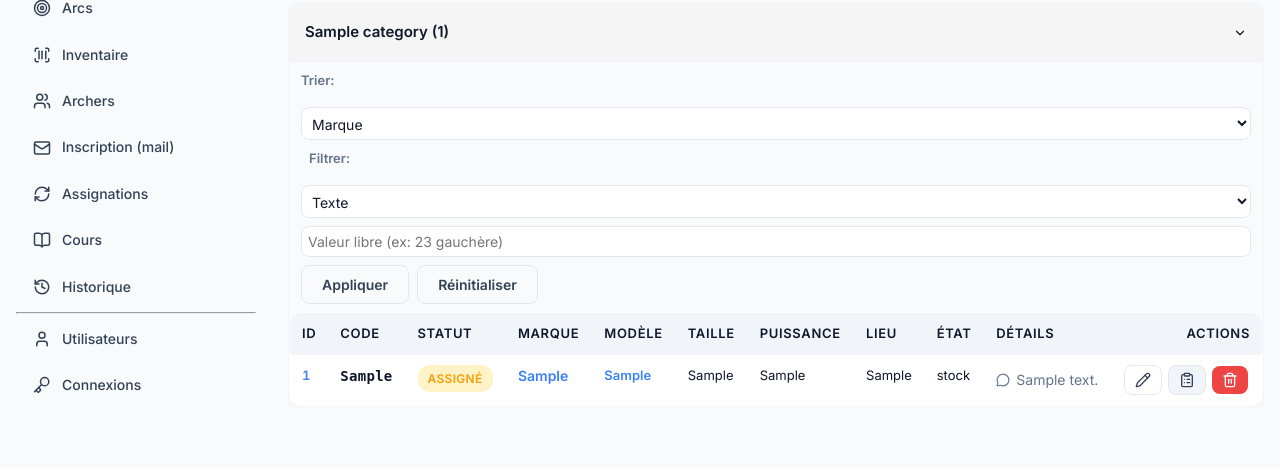
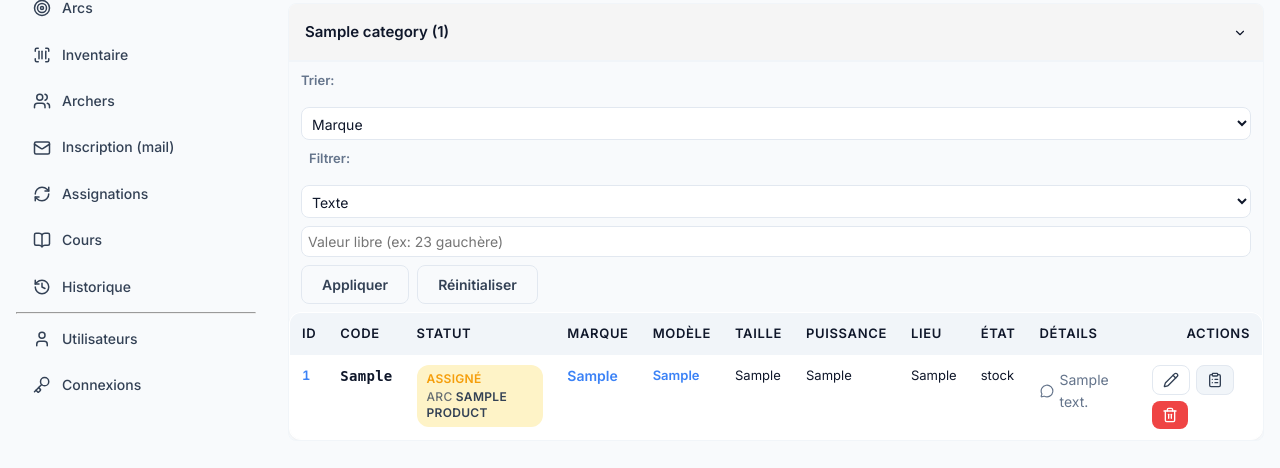
Before and after one commit to CELIANVF/AIM, a Flask app: page /products in a window 1280 px wide. Shown: the part 292-760 px from the top of the page. Run offline with Flask 3, Linux system fonts and the light colour scheme; a user stored in the database is signed in; tables that the repository leaves empty hold one stand-in row (values such as "Sample post").

Commit message:
feat: Enhance product assignment display and styling
- Updated the product assignment badge to include a more structured layout with references for archers and composites.
- Increased the gap and max-width for better visual spacing in the CSS.
- Improved the HTML template to conditionally display assignment details based on user permissions, enhancing user experience.

```diff
--- a/static/style.css
+++ b/static/style.css
@@ -393,8 +393,8 @@ span.product-assign-badge--static{
   display:inline-flex;
   flex-direction:column;
   align-items:flex-start;
-  gap:2px;
-  max-width:min(260px,100%);
+  gap:3px;
+  max-width:min(280px,100%);
   white-space:normal;
   text-align:left;
   line-height:1.3;
@@ -407,6 +407,30 @@ span.product-assign-badge--static{
   color:var(--text-secondary);
   max-width:100%;
   overflow-wrap:anywhere;
+}
+.product-assign-refs{
+  display:flex;
+  flex-direction:column;
+  align-items:flex-start;
+  gap:2px;
+  max-width:100%;
+}
+.product-assign-ref{
+  display:block;
+  font-size:12px;
+  font-weight:600;
+  color:var(--text-secondary);
+  max-width:100%;
+  overflow-wrap:anywhere;
+  text-decoration:none;
+}
+a.product-assign-ref:hover{
+  color:var(--primary-hover);
+  text-decoration:underline;
+}
+.product-assign-ref-label{
+  font-weight:500;
+  opacity:0.75;
 }
 a.product-assign-badge:hover .product-assign-name{
   color:var(--primary-hover);
--- a/templates/products.html
+++ b/templates/products.html
@@ -201,29 +201,51 @@
                 <td>
                     {% if direct_loan %}
                         {% set _who = direct_loan.archer.name if direct_loan.archer else ('#' ~ direct_loan.archer_id) %}
+                        <span class="badge badge-warning product-assign-badge product-assign-badge--static">
+                            Assigné
+                            <span class="product-assign-refs">
                                 {% if current_user.can_edit() %}
-                        <a class="badge badge-warning product-assign-badge" href="{{ url_for('edit_archer', archer_id=direct_loan.archer_id) }}" title="Fiche archer">Assigné<span class="product-assign-name">{{ _who }}</span></a>
+                                <a class="product-assign-ref" href="{{ url_for('edit_archer', archer_id=direct_loan.archer_id) }}" title="Fiche archer"><span class="product-assign-ref-label">Archer</span> {{ _who }}</a>
                                 {% else %}
-                        <span class="badge badge-warning product-assign-badge product-assign-badge--static">Assigné<span class="product-assign-name">{{ _who }}</span></span>
+                                <span class="product-assign-ref"><span class="product-assign-ref-label">Archer</span> {{ _who }}</span>
                                 {% endif %}
+                            </span>
+                        </span>
                     {% elif assigned_comps %}
                         {% set _ac = assigned_comps[0] %}
                         {% set _loan = (_ac.assignments|rejectattr('date_returned')|list)|first %}
                         {% set _who = (_loan.archer.name if _loan and _loan.archer else ('#' ~ _loan.archer_id if _loan else None)) %}
-                        {% if current_user.can_edit() and _loan %}
-                        <a class="badge badge-warning product-assign-badge" href="{{ url_for('edit_archer', archer_id=_loan.archer_id) }}" title="Fiche archer">Assigné{% if _who %}<span class="product-assign-name">{{ _who }}</span>{% endif %}</a>
-                        {% elif current_user.can_edit() %}
-                        <a class="badge badge-warning product-assign-badge" href="{{ url_for('edit_composite', comp_id=_ac.id) }}" title="Ouvrir l’arc">Assigné{% if _who %}<span class="product-assign-name">{{ _who }}</span>{% endif %}</a>
+                        {% set _arc_name = _ac.name or ('#' ~ _ac.id) %}
+                        <span class="badge badge-warning product-assign-badge product-assign-badge--static">
+                            Assigné
+                            <span class="product-assign-refs">
+                                {% if _loan %}
+                                    {% if current_user.can_edit() %}
+                                    <a class="product-assign-ref" href="{{ url_for('edit_archer', archer_id=_loan.archer_id) }}" title="Fiche archer"><span class="product-assign-ref-label">Archer</span> {{ _who }}</a>
                                     {% else %}
-                        <span class="badge badge-warning product-assign-badge product-assign-badge--static">Assigné{% if _who %}<span class="product-assign-name">{{ _who }}</span>{% endif %}</span>
+                                    <span class="product-assign-ref"><span class="product-assign-ref-label">Archer</span> {{ _who }}</span>
                                     {% endif %}
+                                {% endif %}
+                                {% if current_user.can_edit() %}
+                                <a class="product-assign-ref" href="{{ url_for('edit_composite', comp_id=_ac.id) }}" title="Ouvrir l’arc"><span class="product-assign-ref-label">Arc</span> {{ _arc_name }}</a>
+                                {% else %}
+                                <span class="product-assign-ref"><span class="product-assign-ref-label">Arc</span> {{ _arc_name }}</span>
+                                {% endif %}
+                            </span>
+                        </span>
                     {% elif comps %}
                         {% set _mc = comps[0] %}
+                        {% set _arc_name = _mc.name or ('#' ~ _mc.id) %}
+                        <span class="badge badge-primary product-assign-badge product-assign-badge--static">
+                            Monté
+                            <span class="product-assign-refs">
                                 {% if current_user.can_edit() %}
-                        <a class="badge badge-primary" style="text-decoration:none" href="{{ url_for('edit_composite', comp_id=_mc.id) }}" title="Ouvrir l’arc">Monté</a>
+                                <a class="product-assign-ref" href="{{ url_for('edit_composite', comp_id=_mc.id) }}" title="Ouvrir l’arc"><span class="product-assign-ref-label">Arc</span> {{ _arc_name }}</a>
                                 {% else %}
-                        <span class="badge badge-primary">Monté</span>
+                                <span class="product-assign-ref"><span class="product-assign-ref-label">Arc</span> {{ _arc_name }}</span>
                                 {% endif %}
+                            </span>
+                        </span>
                     {% elif p.state == 'stock' %}
                         <span class="badge badge-success">Dispo</span>
                     {% elif p.state == 'broken' %}
```
Lines whose indentation alone changed are shown as unchanged.
